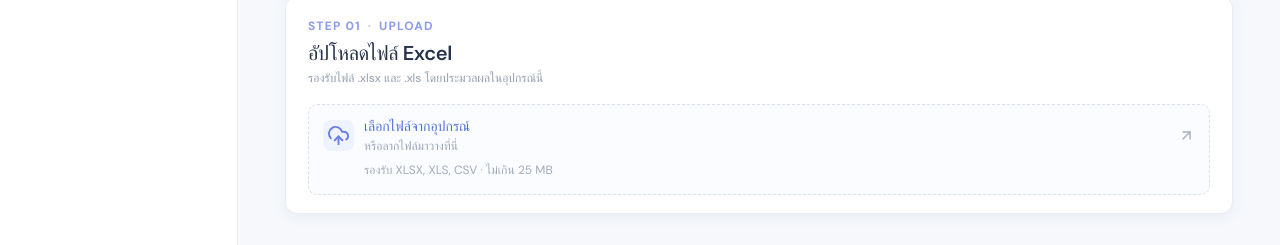
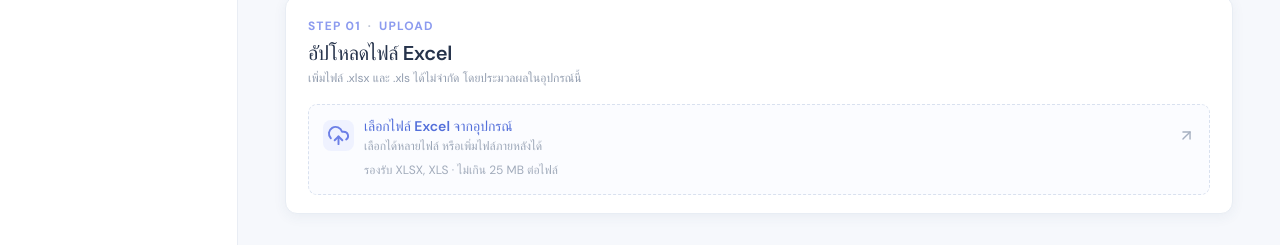
Before and after one commit to songponp719-cmyk/sheetwise, a React (Vite) app: page / in a window 1280 px wide. Both pictures are taken after a click on the button "สร้างตาราง". Shown: the part 244-489 px from the top of the page. Built offline with nearby package versions, Linux system fonts and the light colour scheme; a web font is replaced by a local one.

Commit message:
Support multiple source files in table builder
Add per-file removal and group source sheets by workbook for clearer previews.

Co-authored-by: Copilot <223556219+Copilot@users.noreply.github.com>

```diff
--- a/src/App.jsx
+++ b/src/App.jsx
@@ -298,6 +298,50 @@ function DropZone({ index, file, onFile, onClear, error, inputRef, accept = '.xl
   );
 }
 
+function BuilderUploadZone({ files, onFiles, onRemoveFile, onClear, error, inputRef, isReading }) {
+  const [dragging, setDragging] = useState(false);
+  const handleFiles = (selectedFiles) => {
+    if (selectedFiles?.length) onFiles(Array.from(selectedFiles));
+  };
+  return (
+    <div
+      className={`upload-card builder-upload-card ${dragging ? 'is-dragging' : ''} ${files.length ? 'has-file' : ''}`}
+      onDragOver={(event) => { event.preventDefault(); setDragging(true); }}
+      onDragLeave={() => setDragging(false)}
+      onDrop={(event) => { event.preventDefault(); setDragging(false); handleFiles(event.dataTransfer.files); }}
+    >
+      <input ref={inputRef} type="file" accept=".xlsx,.xls" multiple hidden disabled={isReading} onChange={(event) => {
+        handleFiles(event.target.files);
+        event.target.value = '';
+      }} />
+      <button type="button" className="upload-target" disabled={isReading} onClick={() => inputRef.current?.click()}>
+        <span className="upload-icon"><CloudUpload size={23} /></span>
+        <span className="upload-copy">
+          <strong>{isReading ? 'กำลังอ่านไฟล์...' : 'เลือกไฟล์ Excel จากอุปกรณ์'}</strong>
+          <span>เลือกได้หลายไฟล์ หรือเพิ่มไฟล์ภายหลังได้</span>
+        </span>
+        <ArrowUpRight size={17} className="upload-arrow" />
+      </button>
+      <span className="file-hint">รองรับ XLSX, XLS · ไม่เกิน 25 MB ต่อไฟล์</span>
+      {files.length > 0 && <div className="builder-upload-list">
+        <div className="builder-upload-list-heading">
+          <strong>{files.length.toLocaleString()} ไฟล์ที่เพิ่มแล้ว</strong>
+          <button type="button" className="builder-clear-files" disabled={isReading} onClick={onClear}>ล้างไฟล์ทั้งหมด</button>
+        </div>
+        {files.map((file, index) => (
+          <div className="builder-upload-item" key={file.id}>
+            <FileSpreadsheet size={16} />
+            <strong title={file.filename}>{file.filename}</strong>
+            <span>{file.sheets.length} ชีต</span>
+            <button type="button" className="icon-button builder-remove-file" disabled={isReading} onClick={() => onRemoveFile(file.id)} aria-label={`ลบไฟล์ ${file.filename}`} title={`ลบไฟล์ ${file.filename}`}><X size={15} /></button>
+          </div>
+        ))}
+      </div>}
+      {error && <p className="error-text">{error}</p>}
+    </div>
+  );
+}
+
 function TablePagination({ page, pageSize, total, onPageChange }) {
   const pageCount = Math.max(1, Math.ceil(total / pageSize));
   const currentPage = Math.min(page, pageCount - 1);
@@ -405,10 +449,9 @@ function ResultTable({ rows, allRows, sheetNames, sheetFilter, onSheetFilterChan
   );
 }
 
-function TableBuilderPage({ file, fileError, isReading, onFile, onClear, addedRows, outputSheets, outputColumns, onAddRow, onRemoveRow, onAddSheet, onRenameSheet, onAddColumn, onRenameColumn, onRemoveColumn, onReorderColumns, onExport }) {
+function TableBuilderPage({ sourceFiles, fileError, isReading, onFiles, onRemoveFile, onClear, addedRows, outputSheets, outputColumns, onAddRow, onRemoveRow, onAddSheet, onRenameSheet, onAddColumn, onRenameColumn, onRemoveColumn, onReorderColumns, onExport }) {
   const [activeSheet, setActiveSheet] = useState('ทั้งหมด');
   const [activeOutputSheetId, setActiveOutputSheetId] = useState('');
-  const [previewSheetWindowStart, setPreviewSheetWindowStart] = useState(0);
   const [multiSelectMode, setMultiSelectMode] = useState(false);
   const [selectedSourceIds, setSelectedSourceIds] = useState(() => new Set());
   const [isChoosingOutputSheet, setIsChoosingOutputSheet] = useState(false);
@@ -428,6 +471,33 @@ function TableBuilderPage({ file, fileError, isReading, onFile, onClear, addedRo
   const [outputPage, setOutputPage] = useState(0);
   const inputRef = useRef(null);
   const addSuccessTimers = useRef([]);
+  const file = useMemo(() => {
+    if (!sourceFiles.length) return null;
+    const usedFileLabels = new Set();
+    const usedSheetNames = new Set();
+    const groups = sourceFiles.map((sourceFile) => {
+      let fileLabel = sourceFile.filename;
+      let duplicate = 2;
+      while (usedFileLabels.has(fileLabel)) {
+        fileLabel = `${sourceFile.filename} (${duplicate})`;
+        duplicate += 1;
+      }
+      usedFileLabels.add(fileLabel);
+      const sheets = sourceFile.sheets.map((sheet) => {
+        const baseName = `${fileLabel} · ${sheet.name}`;
+        let name = baseName;
+        let duplicateSheet = 2;
+        while (usedSheetNames.has(name)) {
+          name = `${baseName} (${duplicateSheet})`;
+          duplicateSheet += 1;
+        }
+        usedSheetNames.add(name);
+        return { ...sheet, name };
+      });
+      return { id: sourceFile.id, filename: fileLabel, sheets };
+    });
+    return { groups, sheets: groups.flatMap((group) => group.sheets) };
+  }, [sourceFiles]);
   const activeOutputSheet = outputSheets.find((sheet) => sheet.id === activeOutputSheetId) || outputSheets[0];
   const outputRows = addedRows.filter((item) => item.outputSheetId === activeOutputSheet?.id);
   const headers = useMemo(() => [...new Set(file?.sheets.flatMap((sheet) => sheet.headers) || [])], [file]);
@@ -437,7 +507,6 @@ function TableBuilderPage({ file, fileError, isReading, onFile, onClear, addedRo
     setSearch('');
     setSourcePage(0);
     setOutputPage(0);
-    setPreviewSheetWindowStart(0);
     setSelectedSourceIds(new Set());
     setMultiSelectMode(false);
   }, [file]);
@@ -486,8 +555,6 @@ function TableBuilderPage({ file, fileError, isReading, onFile, onClear, addedRo
   );
   const visibleSourceIds = visibleSourceRows.map(({ id }) => id);
   const allVisibleSourceSelected = visibleSourceIds.length > 0 && visibleSourceIds.every((id) => selectedSourceIds.has(id));
-  const sheetWindowEnd = Math.min(previewSheetWindowStart + 5, file?.sheets.length || 0);
-
   function showAddedMessage(count, sheetName) {
     addSuccessTimers.current.forEach((timer) => window.clearTimeout(timer));
     setAddSuccess({ count, sheetName, fading: false, id: Date.now() });
@@ -650,23 +717,22 @@ function TableBuilderPage({ file, fileError, isReading, onFile, onClear, addedRo
 
       <section className="section-block table-builder-section">
         <div className="section-heading">
-          <div><div className="section-kicker">STEP 01 <span>·</span> UPLOAD</div><h2>อัปโหลดไฟล์ Excel</h2><p>รองรับไฟล์ .xlsx และ .xls โดยประมวลผลในอุปกรณ์นี้</p></div>
-          {file && <span className="file-count"><Files size={15} /> {file.sheets.length} ชีต</span>}
+          <div><div className="section-kicker">STEP 01 <span>·</span> UPLOAD</div><h2>อัปโหลดไฟล์ Excel</h2><p>เพิ่มไฟล์ .xlsx และ .xls ได้ไม่จำกัด โดยประมวลผลในอุปกรณ์นี้</p></div>
+          {sourceFiles.length > 0 && <span className="file-count"><Files size={15} /> {sourceFiles.length} ไฟล์ · {file.sheets.length} ชีต</span>}
         </div>
-        <DropZone
-          index={0}
-          file={file}
-          onFile={(_, selectedFile) => onFile(selectedFile)}
+        <BuilderUploadZone
+          files={sourceFiles}
+          onFiles={onFiles}
+          onRemoveFile={onRemoveFile}
           onClear={onClear}
           error={fileError}
           inputRef={inputRef}
-          accept=".xlsx,.xls"
+          isReading={isReading}
         />
         {isReading && <div className="reading-indicator"><LoaderCircle size={16} className="spin" /> กำลังอ่านและจัดระเบียบไฟล์ในเบราว์เซอร์...</div>}
       </section>
 
-      {file && <>
-        <section className="section-block builder-source-section">
+      {file && <section className="section-block builder-source-section">
           <div className="section-heading">
             <div><div className="section-kicker">STEP 02 <span>·</span> REVIEW DATA</div><h2>พรีวิวและเลือกข้อมูลจากไฟล์</h2><p>เลือกชีตหรือค้นหาข้อมูล จากนั้นกดปุ่ม + ที่แถวนั้น</p></div>
           </div>
@@ -678,15 +744,22 @@ function TableBuilderPage({ file, fileError, isReading, onFile, onClear, addedRo
             </label>
             <div className="source-sheet-pager" role="group" aria-label="เลือกชีตพรีวิว">
               <button type="button" className={`source-all-sheets ${activeSheet === 'ทั้งหมด' ? 'active' : ''}`} onClick={() => { setActiveSheet('ทั้งหมด'); setSourcePage(0); }}>ทุกชีต</button>
-              <button type="button" className="sheet-window-arrow" disabled={previewSheetWindowStart === 0} onClick={() => { setPreviewSheetWindowStart(Math.max(0, previewSheetWindowStart - 5)); setSourcePage(0); }} aria-label="ชีต 5 ชีตก่อนหน้า"><ChevronLeft size={18} /></button>
-              <div className="source-sheet-dots">
-                {file.sheets.slice(previewSheetWindowStart, sheetWindowEnd).map((sheet, index) => {
-                  const sheetIndex = previewSheetWindowStart + index;
-                  return <button key={sheet.name} type="button" className={`source-sheet-dot ${activeSheet === sheet.name ? 'active' : ''}`} onClick={() => { setActiveSheet(sheet.name); setSourcePage(0); }} aria-label={`แสดงชีต ${sheet.name}`} aria-pressed={activeSheet === sheet.name} title={sheet.name}>{sheetIndex + 1}</button>;
-                })}
+              <div className="source-file-sheet-groups">
+                {file.groups.map((group) => <div className="source-file-sheet-group" key={group.id}>
+                  <strong className="source-file-sheet-label" title={group.filename}>{group.filename}</strong>
+                  <div className="source-file-sheet-buttons">
+                    {group.sheets.map((sheet) => <button
+                      key={sheet.name}
+                      type="button"
+                      className={`source-sheet-button ${activeSheet === sheet.name ? 'active' : ''}`}
+                      onClick={() => { setActiveSheet(sheet.name); setSourcePage(0); }}
+                      aria-label={`แสดงชีต ${sheet.name}`}
+                      aria-pressed={activeSheet === sheet.name}
+                      title={sheet.name}
+                    >{sheet.name.slice(group.filename.length + 3)}</button>)}
+                  </div>
+                </div>)}
               </div>
-              <button type="button" className="sheet-window-arrow" disabled={sheetWindowEnd >= file.sheets.length} onClick={() => { setPreviewSheetWindowStart(Math.min(Math.max(0, file.sheets.length - 1), previewSheetWindowStart + 5)); setSourcePage(0); }} aria-label="ชีต 5 ชีตถัดไป"><ChevronRight size={18} /></button>
-              <span className="source-sheet-name" title={activeSheet === 'ทั้งหมด' ? 'ทุกชีต' : activeSheet}>{activeSheet === 'ทั้งหมด' ? 'ทุกชีต' : activeSheet}</span>
             </div>
             <div className="builder-selection-actions">
               <button type="button" className={`select-mode-button ${multiSelectMode ? 'active' : ''}`} aria-pressed={multiSelectMode} onClick={() => { setMultiSelectMode((enabled) => !enabled); setSelectedSourceIds(new Set()); }}>
@@ -720,9 +793,9 @@ function TableBuilderPage({ file, fileError, isReading, onFile, onClear, addedRo
             </table>
           </div>
           {sourceRows.length > 0 && <TablePagination page={Math.min(sourcePage, sourcePageCount - 1)} pageSize={FILE_PREVIEW_PAGE_SIZE} total={sourceRows.length} onPageChange={setSourcePage} />}
-        </section>
+      </section>}
 
-        <section className="section-block builder-output-section">
+      {outputSheets.length > 0 && <section className="section-block builder-output-section">
           <div className="section-heading">
             <div><div className="section-kicker">STEP 03 <span>·</span> CUSTOM TABLE</div><h2>ตารางใหม่ที่ปรับแต่ง</h2><p>เพิ่มชีท ตั้งชื่อชีท และเลือกชีทปลายทางก่อนเพิ่มแถวจากพรีวิว</p></div>
             <div className="builder-output-actions"><span className="file-count"><Files size={15} /> {addedRows.length.toLocaleString()} แถว · {outputSheets.length} ชีต</span><button className="export-button" disabled={!outputSheets.length} onClick={startExport}><Download size={15} /> ส่งออก Excel</button></div>
@@ -806,8 +879,7 @@ function TableBuilderPage({ file, fileError, isReading, onFile, onClear, addedRo
             </table>
           </div>
           {outputRows.length > 0 && <TablePagination page={Math.min(outputPage, outputPageCount - 1)} pageSize={FILE_PREVIEW_PAGE_SIZE} total={outputRows.length} onPageChange={setOutputPage} />}
-        </section>
-      </>}
+      </section>}
       {isChoosingOutputSheet && <div className="confirm-overlay" onMouseDown={(event) => {
         if (event.target === event.currentTarget) setIsChoosingOutputSheet(false);
       }} onKeyDown={(event) => {
@@ -874,7 +946,7 @@ export default function App() {
   const [selectedIds, setSelectedIds] = useState(() => new Set());
   const [selectionMode, setSelectionMode] = useState(false);
   const [pendingRemovalIds, setPendingRemovalIds] = useState([]);
-  const [builderFile, setBuilderFile] = useState(null);
+  const [builderSourceFiles, setBuilderSourceFiles] = useState([]);
   const [builderError, setBuilderError] = useState('');
   const [isBuilderReading, setIsBuilderReading] = useState(false);
   const [builderRows, setBuilderRows] = useState([]);
@@ -884,6 +956,7 @@ export default function App() {
   const [notice, setNotice] = useState('');
   const inputRefs = [useRef(null), useRef(null)];
   const builderRowInstance = useRef(0);
+  const builderFileInstance = useRef(0);
   const ready = files.every(Boolean);
 
   function addBuilderRow(item) {
@@ -895,34 +968,68 @@ export default function App() {
     }]);
   }
 
-  async function handleBuilderFile(file) {
-    setBuilderError('');
-    const extension = file.name.split('.').pop()?.toLowerCase();
-    if (!['xlsx', 'xls'].includes(extension)) {
-      setBuilderError('กรุณาเลือกไฟล์ Excel นามสกุล .xlsx หรือ .xls');
-      return;
-    }
-    if (file.size > FILE_LIMIT) {
-      setBuilderError('ไฟล์มีขนาดเกิน 25 MB');
-      return;
-    }
+  async function handleBuilderFiles(filesToAdd) {
+    if (isBuilderReading) return;
+    const validFiles = [];
+    const errors = [];
+    filesToAdd.forEach((file) => {
+      const extension = file.name.split('.').pop()?.toLowerCase();
+      if (!['xlsx', 'xls'].includes(extension)) {
+        errors.push(`${file.name}: รองรับเฉพาะไฟล์ .xlsx และ .xls`);
+      } else if (file.size > FILE_LIMIT) {
+        errors.push(`${file.name}: ไฟล์มีขนาดเกิน 25 MB`);
+      } else {
+        validFiles.push(file);
+      }
+    });
+    setBuilderError(errors.join('\n'));
+    if (!validFiles.length) return;
     setIsBuilderReading(true);
+    const parsedFiles = [];
     try {
-      const parsed = await parseWorkbook(await file.arrayBuffer(), file.name);
-      const headers = [...new Set(parsed.sheets.flatMap((sheet) => sheet.headers))];
-      const sourceHeader = headers.includes('ชีตต้นทาง') ? 'ชีตต้นทาง (แหล่งที่มา)' : 'ชีตต้นทาง';
-      setBuilderFile(parsed);
-      setBuilderRows([]);
-      setBuilderSheets([{ id: `builder-sheet-${Date.now()}`, name: 'ตาราง 1' }]);
-      setBuilderColumns([
-        { id: 'builder-source-sheet', name: sourceHeader, sourceHeader: '__source_sheet__' },
-        ...headers.map((header, index) => ({ id: `builder-source-column-${index}`, name: header, sourceHeader: header })),
-      ]);
-    } catch (error) {
-      setBuilderError(error instanceof Error ? error.message : 'อ่านไฟล์ไม่สำเร็จ');
+      for (const file of validFiles) {
+        try {
+          const parsed = await parseWorkbook(await file.arrayBuffer(), file.name);
+          builderFileInstance.current += 1;
+          parsedFiles.push({ ...parsed, id: `builder-file-${builderFileInstance.current}` });
+        } catch (error) {
+          errors.push(`${file.name}: ${error instanceof Error ? error.message : 'อ่านไฟล์ไม่สำเร็จ'}`);
+        }
+      }
+      if (parsedFiles.length) {
+        setBuilderSourceFiles((previous) => [...previous, ...parsedFiles]);
+        const headers = [...new Set(parsedFiles.flatMap((parsed) => parsed.sheets.flatMap((sheet) => sheet.headers)))];
+        setBuilderColumns((previous) => {
+          const sourceHeader = headers.includes('ชีตต้นทาง') ? 'ชีตต้นทาง (แหล่งที่มา)' : 'ชีตต้นทาง';
+          let currentColumns = previous.length
+            ? previous
+            : [{ id: 'builder-source-sheet', name: sourceHeader, sourceHeader: '__source_sheet__' }];
+          if (headers.includes('ชีตต้นทาง')) {
+            currentColumns = currentColumns.map((column) => (
+              column.sourceHeader === '__source_sheet__' && column.name === 'ชีตต้นทาง'
+                ? { ...column, name: 'ชีตต้นทาง (แหล่งที่มา)' }
+                : column
+            ));
+          }
+          const existingHeaders = new Set(currentColumns.map((column) => column.sourceHeader));
+          const newHeaders = headers.filter((header) => !existingHeaders.has(header));
+          return [
+            ...currentColumns,
+            ...newHeaders.map((header, index) => ({
+              id: `builder-source-column-${currentColumns.length + index}`,
+              name: header,
+              sourceHeader: header,
+            })),
+          ];
+        });
+        setBuilderSheets((previous) => previous.length
+          ? previous
+          : [{ id: `builder-sheet-${Date.now()}`, name: 'ตาราง 1' }]);
+      }
     } finally {
       setIsBuilderReading(false);
     }
+    setBuilderError(errors.join('\n'));
   }
 
   async function exportBuilderRows(filename) {
@@ -1118,11 +1225,12 @@ export default function App() {
         <header className="topbar"><div className="breadcrumbs"><span>Workspace</span><span className="crumb-slash">/</span><strong>{activePage === 'compare' ? 'เปรียบเทียบไฟล์' : 'สร้างตาราง'}</strong></div><div className="topbar-right"><span className="private-pill"><span /> ประมวลผลในเครื่อง</span><button className="help-button" title="ช่วยเหลือ"><CircleHelp size={19} /></button></div></header>
         <div className="page-wrap">
           {activePage === 'builder' ? <TableBuilderPage
-            file={builderFile}
+            sourceFiles={builderSourceFiles}
             fileError={builderError}
             isReading={isBuilderReading}
-            onFile={handleBuilderFile}
-            onClear={() => { setBuilderFile(null); setBuilderRows([]); setBuilderSheets([]); setBuilderColumns([]); setBuilderError(''); }}
+            onFiles={handleBuilderFiles}
+            onRemoveFile={(id) => setBuilderSourceFiles((previous) => previous.filter((file) => file.id !== id))}
+            onClear={() => { setBuilderSourceFiles([]); setBuilderRows([]); setBuilderSheets([]); setBuilderColumns([]); setBuilderError(''); }}
             addedRows={builderRows}
             outputSheets={builderSheets}
             outputColumns={builderColumns}
```
Also changed, not shown: src/styles.css (+24 -11 lines), 1 other file (tests, documents, lock files or other folders).
